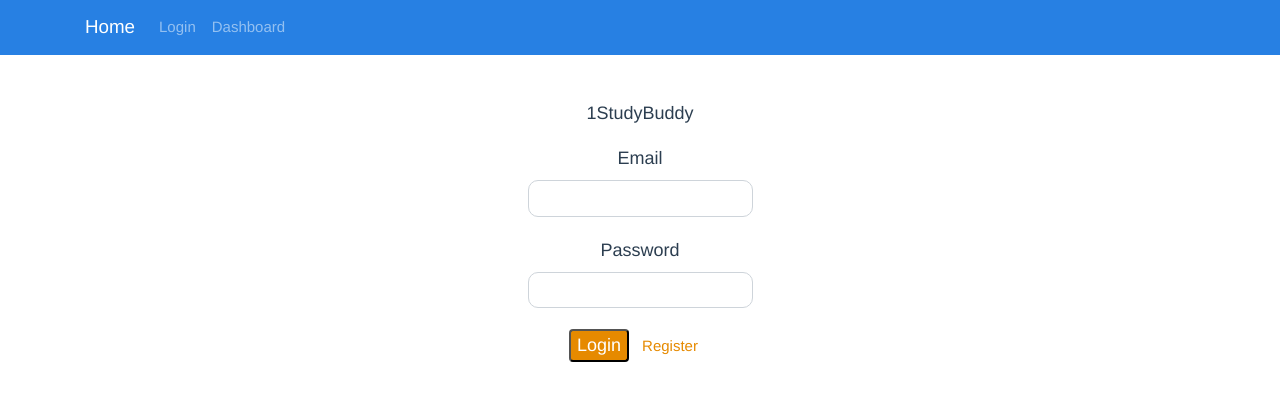
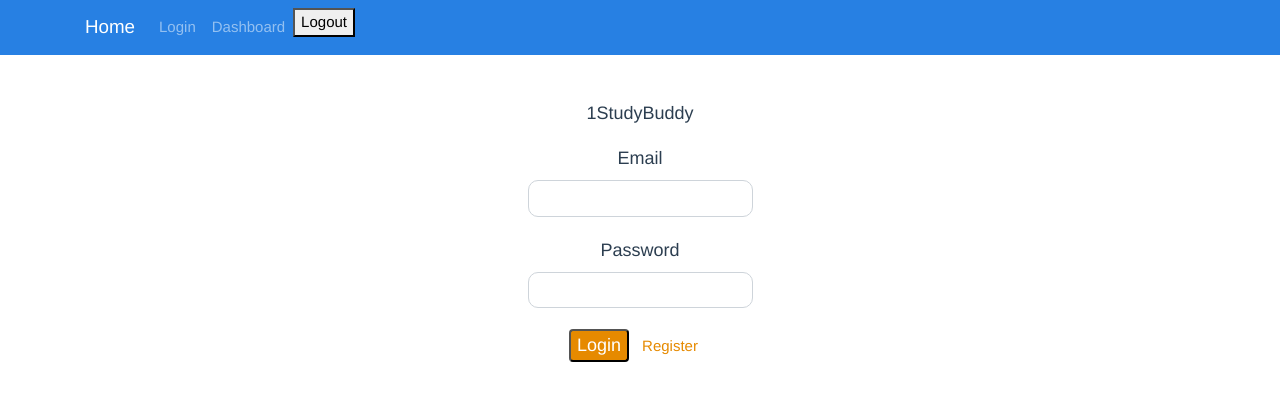
Before and after one commit to Cichloeli/1StudyBuddy, a Vue app: page /#/login in a window 1280 px wide. Shown: the top 400 px of the page. Built offline with nearby package versions, Linux system fonts and the light colour scheme; no server answers; the database is empty.

Commit message:
update profile

```diff
--- a/src/App.vue
+++ b/src/App.vue
@@ -17,6 +17,9 @@
             <li class="nav-item">
               <router-link class="nav-link" to="/dashboard">Dashboard</router-link>
             </li>
+            <li class="nav-item">
+              <button v-on:click="logout()">Logout</button>
+            </li>
           </ul>
         </div>
         </div>
@@ -32,8 +35,19 @@
 </template>
 
 <script>
+import firebase from "firebase";
 export default {
-  name: 'App'
+
+  name: 'App',
+
+  methods: {
+    logout() {
+        firebase.auth().signOut().then(() => {
+            this.$router.replace('login')
+        })
+    }
+
+  }
 }
 </script>
 
--- a/src/components/editProfile.vue
+++ b/src/components/editProfile.vue
@@ -117,8 +117,11 @@ export default {
 
 
     methods: {
+        test() {
+            console.log("test")
+        },
         update() {
-            console.log("test");
+            console.log("update");
 
             if (this.input.nameIn!=null ) {
                 firebase.firestore().collection('users').doc(currentUser.uid).update({
@@ -160,8 +163,8 @@ export default {
 
         },
         info(){
-
-                console.log("test");
+                test();
+                console.log("info");
                 firebase.firestore().collection("users").doc(currentUser.uid)
                 .get().then(function(doc) {
                     if (doc.exists) {
--- a/src/components/profile.vue
+++ b/src/components/profile.vue
@@ -68,6 +68,7 @@ export default {
     };
   },
     beforeRouteEnter (to, from, next) {
+        curUser = firebase.auth().currentUser,
         firebase.firestore().collection('users').where('uid', '==', curUser.uid).get()
         .then(querySnapshot => {
             querySnapshot.forEach(doc => {
```
Lines whose indentation alone changed are shown as unchanged.
